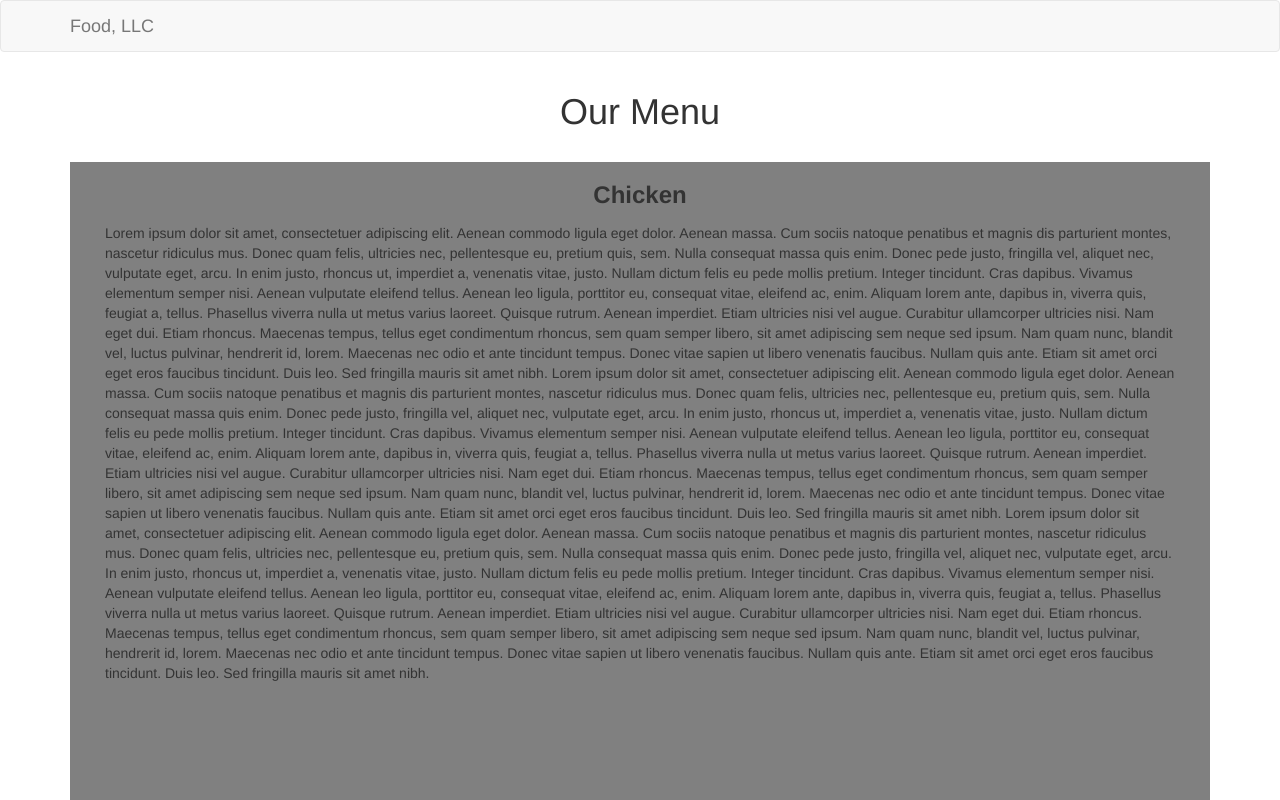
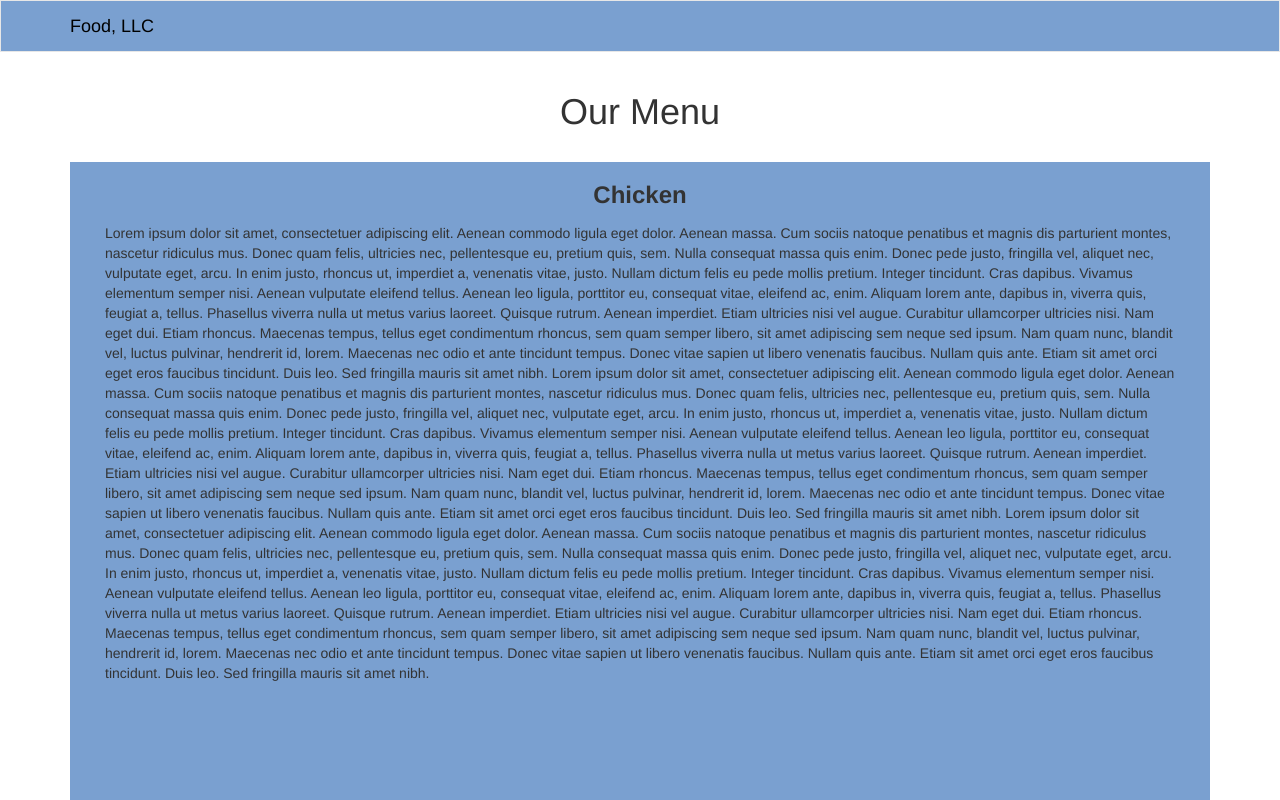
Before and after one commit to jkruhak/WebDevelopers, a plain HTML site: page module3-solution/index.html in a window 1280 px wide. Shown: the top 800 px of the page. Drawn offline with Linux system fonts and the light colour scheme.

Commit message:
Required graded solution

```diff
--- a/module3-solution/css/style.css
+++ b/module3-solution/css/style.css
@@ -1,9 +1,24 @@
+.navbar {
+	background-color: rgb(122, 160, 208);
+	border-radius: 0;
+
+}
+
+.navbar-default .navbar-brand, .navbar-default .navbar-brand a:hover {
+	color: #000;
+}
+
+.navbar-default .navbar-nav>li>a {
+	color: #000;
+}
+
 #main-content {
-	background-color: gray;
+	background-color: rgb(122, 160, 208);
 	height: 1000px;
 }
 
 #main-content p {
+	background-color: rgb(122, 160, 208);
 	padding-top: 5px;
 	padding-left: 35px;
 	padding-right: 35px;
--- a/module3-solution/index.html
+++ b/module3-solution/index.html
@@ -19,7 +19,7 @@
 						<span class="icon-bar"></span>
 						<span class="icon-bar"></span>
 					</button>
-					<a class="navbar-brand" href="#">Food, LLC</a>
+					<a id="brand-color" class="navbar-brand" href="#">Food, LLC</a>
 				</div> <!-- End of .navbar-header -->
 
 				<div class="collapse navbar-collapse text-center" id="module3">
@@ -39,7 +39,7 @@
 		<h1 class="text-center">Our Menu</h1>
 
 		<div class="row">
-			<div class="col-md-12">
+			<div class="col-md-12 col-xs-12">
 				<div id="main-content">
 					<h3 class="text-center">Chicken</h3>
 					<p>
```
